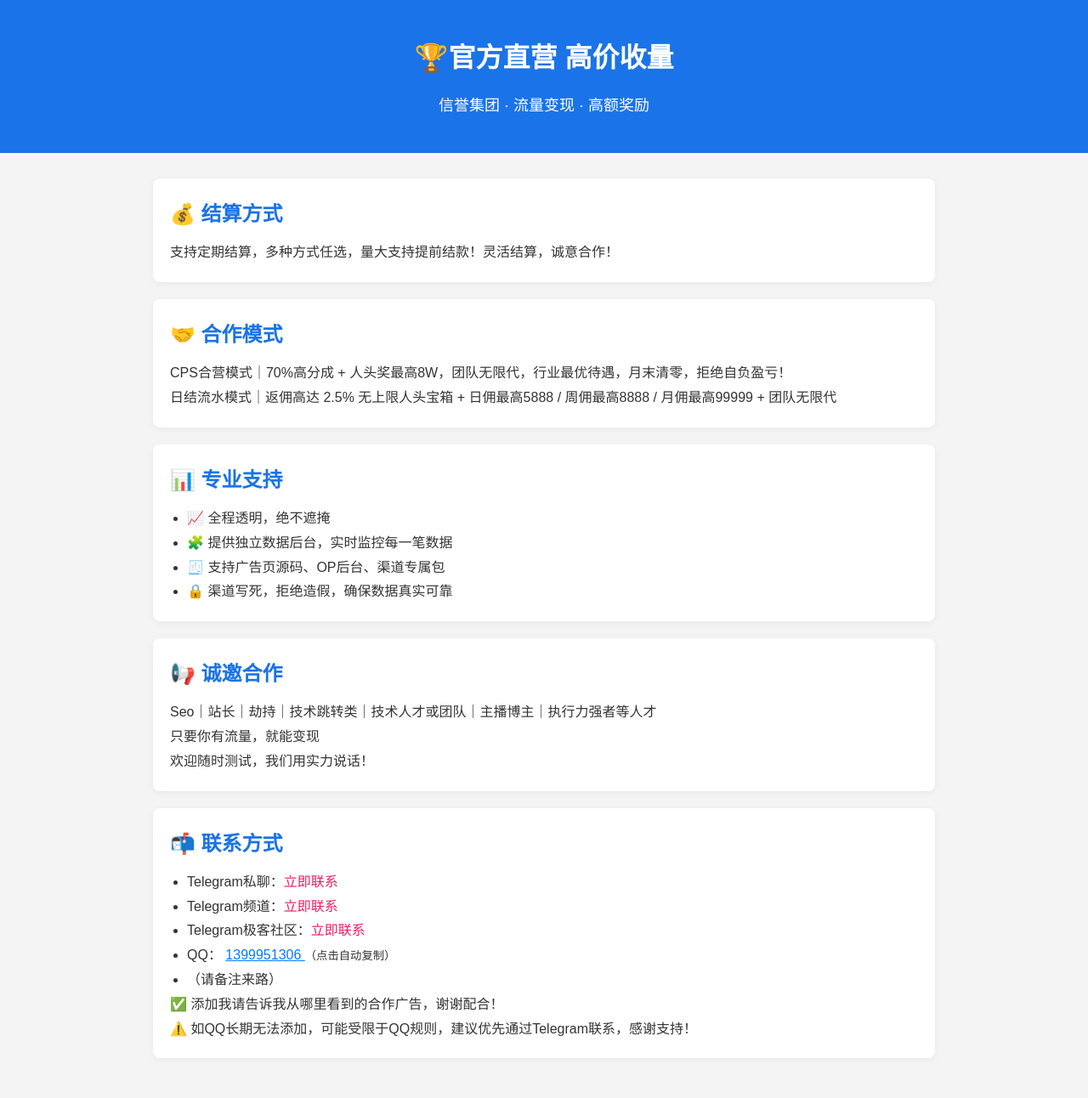
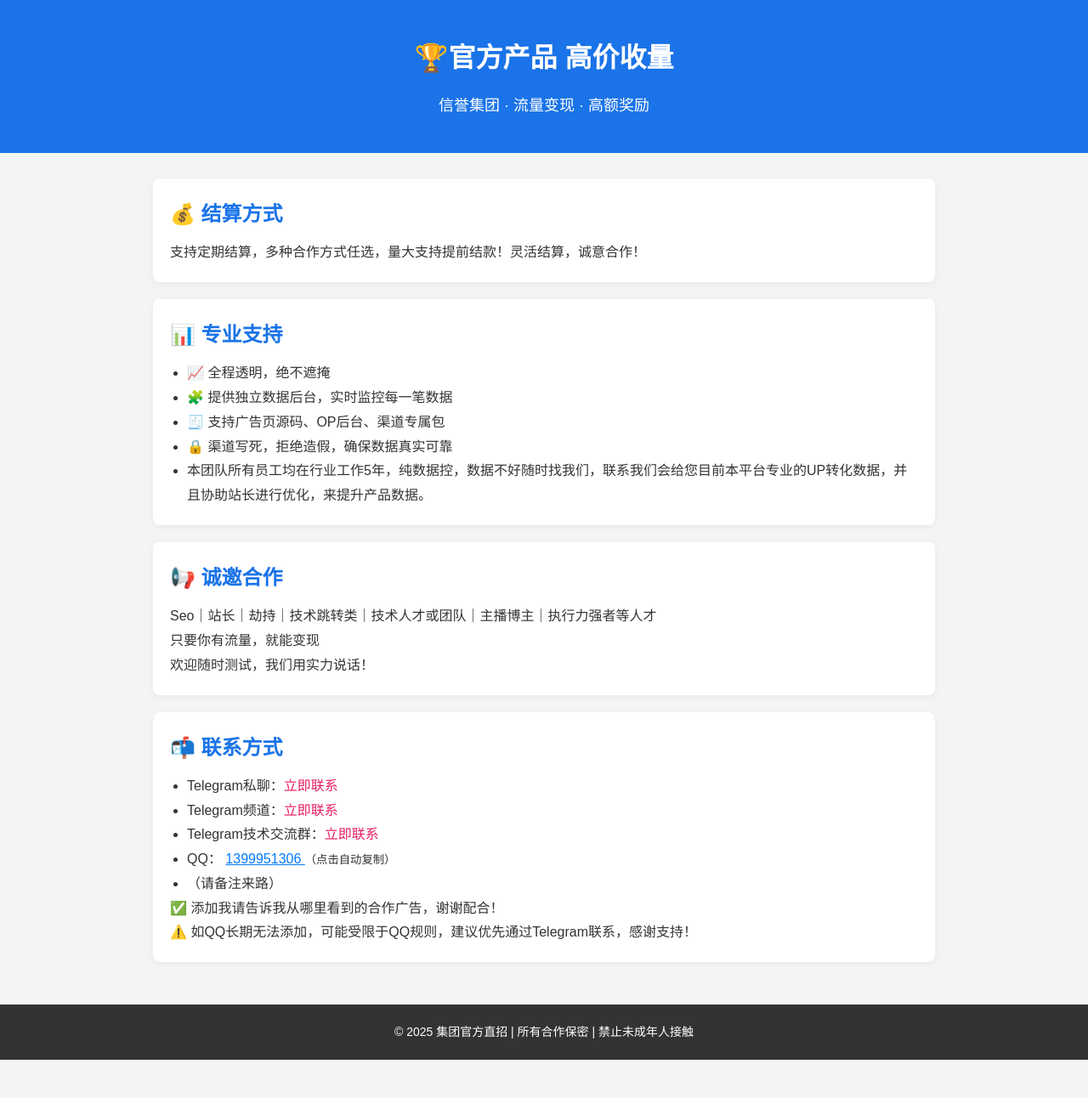
Before and after one commit to monkey1586/kaiyuan-zhaoshang, a plain HTML site: page index.html in a window 1280 px wide. Shown: the top 1292 px of the page at 85% size. After the commit the page ends 1247 px from the top, so only its background shows below. Drawn offline with Linux system fonts and the light colour scheme.

Commit message:
Update index.html

```diff
--- a/index.html
+++ b/index.html
@@ -3,7 +3,7 @@
 <head>
   <meta charset="UTF-8">
   <meta name="viewport" content="width=device-width, initial-scale=1.0">
-  <title>实力产品，高价收量
+  <title>官方产品，高价收量
 </title>
   <style>
     * { margin: 0; padding: 0; box-sizing: border-box; font-family: 'Microsoft YaHei', sans-serif; }
@@ -26,21 +26,14 @@
 </head>
 <body>
   <header>
-    <h1>🏆官方直营 高价收量</h1>
-    <p>信誉集团 · 流量变现 · 高额奖励</p>
+    <h1>🏆官方产品 高价收量</h1>
+    <p>  信誉集团 · 流量变现 · 高额奖励</p>
   </header>
 
   <section>
     <div class="card">
       <h2>💰 结算方式</h2>
-      <p>支持定期结算，多种方式任选，量大支持提前结款！灵活结算，诚意合作！</p>
-    </div>
-
-    <div class="card">
-      <h2>🤝 合作模式</h2>
-      <p>CPS合营模式｜70%高分成 + 人头奖最高8W，团队无限代，行业最优待遇，月末清零，拒绝自负盈亏！</p>
-      <p>日结流水模式｜返佣高达 2.5%
-无上限人头宝箱 + 日佣最高5888 / 周佣最高8888 / 月佣最高99999 + 团队无限代</p>
+      <p>支持定期结算，多种合作方式任选，量大支持提前结款！灵活结算，诚意合作！</p>
     </div>
 
     <div class="card">
@@ -50,6 +43,7 @@
         <li>🧩 提供独立数据后台，实时监控每一笔数据</li>
         <li>🧾 支持广告页源码、OP后台、渠道专属包</li>
         <li>🔒 渠道写死，拒绝造假，确保数据真实可靠</li>
+ <li>本团队所有员工均在行业工作5年，纯数据控，数据不好随时找我们，联系我们会给您目前本平台专业的UP转化数据，并且协助站长进行优化，来提升产品数据。</li>
       </ul>
     </div>
 
@@ -63,7 +57,7 @@
       <ul>
         <li>Telegram私聊：<a href="https://t.me/m/0RMoUK3jNTk1" target="_blank">立即联系</a></li>
         <li>Telegram频道：<a href="https://t.me/+zJeN-j9jxZU1MzEx" target="_blank">立即联系</a></li>
-        <li>Telegram极客社区：<a href="https://t.me/+lNZhQg8FqboyYjdl" target="_blank">立即联系</a></li>
+        <li>Telegram技术交流群：<a href="https://t.me/+lNZhQg8FqboyYjdl" target="_blank">立即联系</a></li>
 <li>
   QQ：
   <span onclick="copyToClipboard('1399951306')" style="cursor: pointer; color: #007bff; text-decoration: underline;">
```
